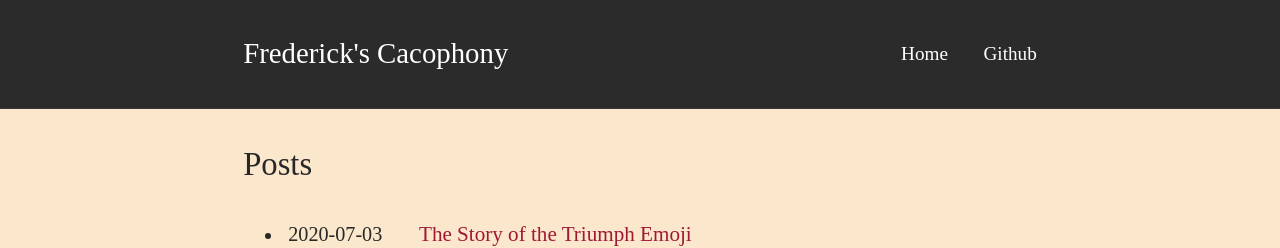
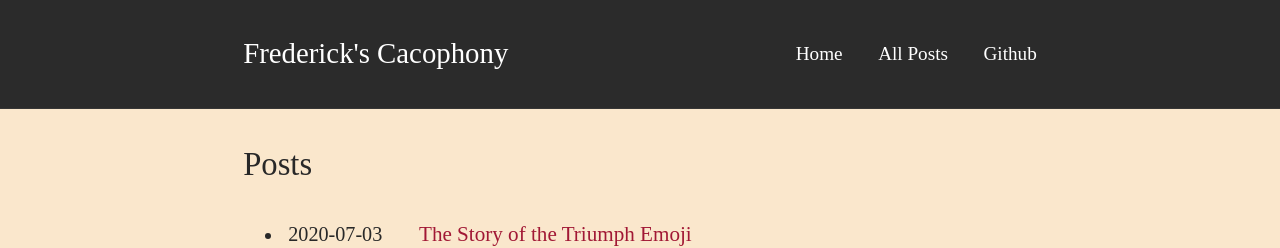
Before and after one commit to fechan/blog, a Jekyll site: the page built from index.html, in a window 1280 px wide. Shown: the top 248 px of the page. Built offline with Jekyll 4.4.1, drawn with Linux system fonts in a browser that asks for light colours; some web fonts are replaced.

Commit message:
add all posts to nav

```diff
--- a/_config.yml
+++ b/_config.yml
@@ -13,6 +13,7 @@ dark_footer: false           # keep the footer dark
 
 navigation:                  # site navigation in the header
   - Home: "https://fechan.github.io/"
+  - All Posts: "https://fechan.github.io/blog/"
   - Github: "https://github.com/fechan/"
 
 #icons:                      # icons in the header, see http://fontawesome.com/icons
```
